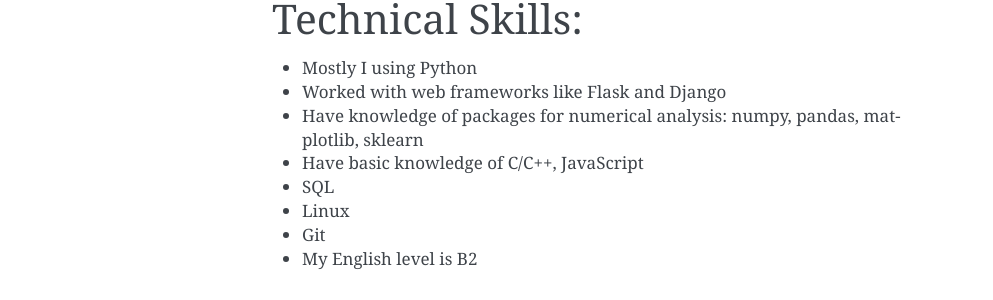
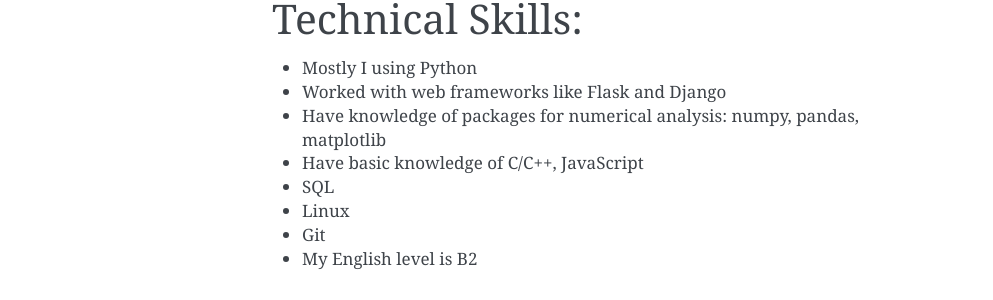
Before and after one commit to Gogen120/Resume, a Sphinx documentation site: the page built from source/index.rst, in a window 1280 px wide. Shown: the part 353-653 px from the top of the page, without its empty margins (148-1141 px from the left). Built offline with Sphinx 7.4.7, drawn with Linux system fonts in a browser that asks for light colours.

Commit message:
update index

```diff
--- a/source/index.rst
+++ b/source/index.rst
@@ -27,7 +27,7 @@
 
 - Mostly I using Python
 - Worked with web frameworks like Flask and Django
-- Have knowledge of packages for numerical analysis: numpy, pandas, matplotlib, sklearn
+- Have knowledge of packages for numerical analysis: numpy, pandas, matplotlib
 - Have basic knowledge of C/C++, JavaScript
 - SQL
 - Linux
```
